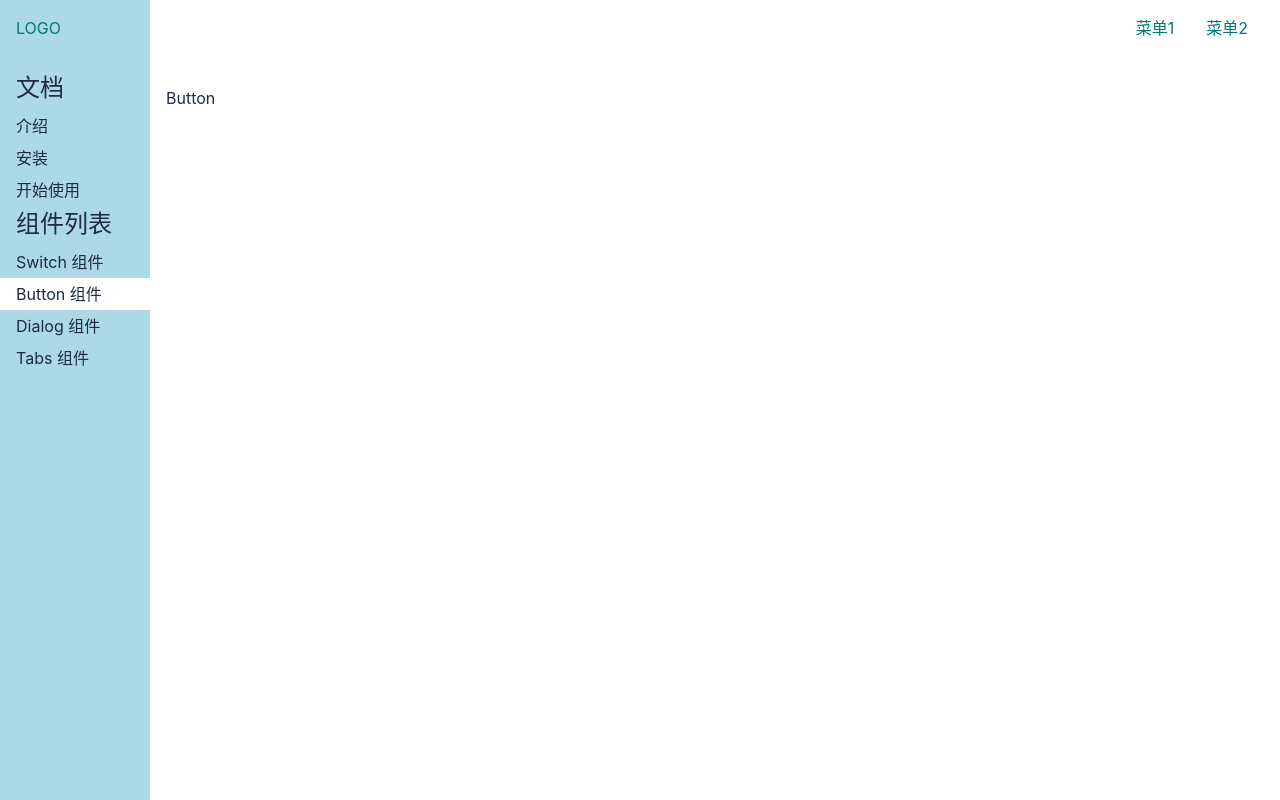
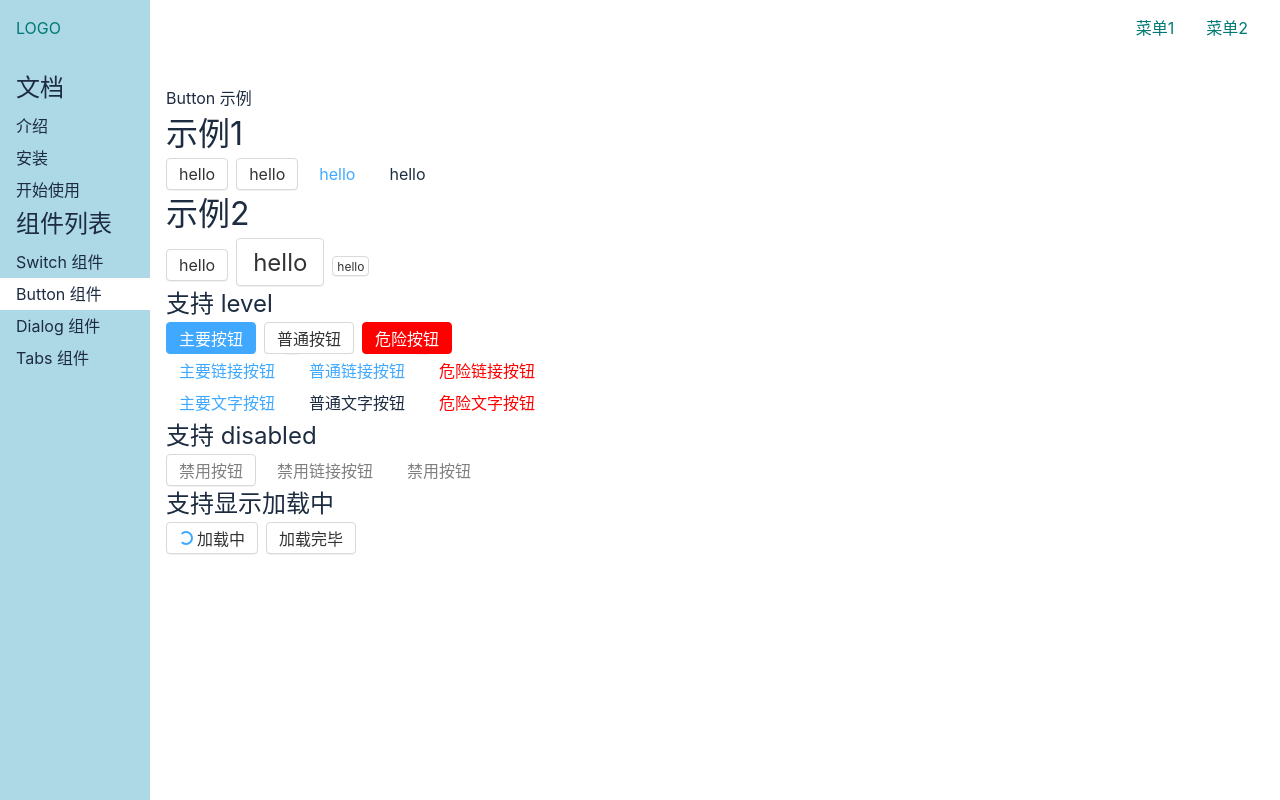
Before and after one commit to akitaSummer/akita_summer_component_library_vue3, a Vue app: page /doc/button in a window 1280 px wide. Built offline with nearby package versions, Linux system fonts and the light colour scheme.

Commit message:
Button init

```diff
--- a/src/components/ButtonDemo.vue
+++ b/src/components/ButtonDemo.vue
@@ -1,13 +1,66 @@
 <template>
+  <div>Button 示例</div>
+  <h1>示例1</h1>
   <div>
-    <div>Button</div>
+    <Button>hello</Button>
+    <Button theme="button">hello</Button>
+    <Button theme="link">hello</Button>
+    <Button theme="text">hello</Button>
+  </div>
+  <h1>示例2</h1>
+  <div>
+    <Button>hello</Button>
+    <Button size="big">hello</Button>
+    <Button size="small">hello</Button>
+  </div>
+  <h2>支持 level</h2>
+  <div>
+    <div>
+      <Button level="main">主要按钮</Button>
+      <Button>普通按钮</Button>
+      <Button level="danger">危险按钮</Button>
+    </div>
+    <div>
+      <Button theme="link" level="main">主要链接按钮</Button>
+      <Button theme="link">普通链接按钮</Button>
+      <Button theme="link" level="danger">危险链接按钮</Button>
+    </div>
+    <div>
+      <Button theme="text" level="main">主要文字按钮</Button>
+      <Button theme="text">普通文字按钮</Button>
+      <Button theme="text" level="danger">危险文字按钮</Button>
+    </div>
+  </div>
+  <h2>支持 disabled</h2>
+  <div>
+    <Button disabled>禁用按钮</Button>
+    <Button theme="link" disabled>禁用链接按钮</Button>
+    <Button theme="text" disabled>禁用按钮</Button>
+  </div>
+  <h2>支持显示加载中</h2>
+  <div>
+    <Button loading>加载中</Button>
+    <Button>加载完毕</Button>
   </div>
 </template>
 
-<script>
- export default {
-  name: "ButtonDemo"
- }
+<script lang="ts">
+import { defineComponent } from 'vue'
+import Button from '../lib/Button.vue'
+ export default defineComponent({
+   name: "ButtonDemo",
+   components: {
+     Button
+   },
+   setup() {
+     const onClick = () => {
+       console.log('hi')
+     }
+     return {
+       onClick
+     }
+   }
+ })
 </script>
 
 <style scoped lang="scss">
--- /dev/null
+++ b/src/lib/Button.vue
@@ -0,0 +1,212 @@
+<template>
+  <button
+    class="cheese-button"
+    :class="classes"
+    :disabled="disabled"
+  >
+    <span class="cheese-loadingIndicator" v-if="loading"></span>
+    <slot />
+  </button>
+</template>
+
+<script lang="ts">
+import {defineComponent, computed, PropType} from 'vue'
+
+type LevelType = 'main' | 'normal' | 'danger'
+type ThemeType = 'button' | 'link' | 'text'
+type SizeType = 'small' | 'normal' | 'big'
+
+export default defineComponent({
+  name: "Button",
+  // inheritAttrs: false, //禁止默认事件绑定,可以使用v-bind="$attrs"重新绑定
+  props: {
+    theme: {
+      type: String as PropType<ThemeType>,
+      default: 'button'
+    },
+    size: {
+      type: String as PropType<SizeType>,
+      default: 'normal'
+    },
+    level:{
+      type: String as PropType<LevelType>,
+      default: 'normal'
+    },
+    disabled: {
+      type: Boolean,
+      default: false
+    },
+    loading: {
+      type: Boolean,
+      default: false
+    }
+  },
+  setup(props, context) {
+    // 或使用context.attrs重新绑定
+    // props需要声明才能使用,attrs不需要
+    // props没有声明的属性会在attrs中
+    // props不包含事件,attrs包含
+    // props支持string以外类型,attrs只有string
+    // const { size, ...rest } = context.attrs
+    // return {
+    //   rest
+    // }
+    const { theme, size, level } = props
+    const classes = computed(() => {
+      return {
+        [`cheese-theme-${theme}`]: theme,
+        [`cheese-size-${size}`]: size,
+        [`cheese-level-${level}`]: level,
+      }
+    })
+    return {
+      classes
+    }
+  }
+})
+</script>
+
+<style lang="scss">
+$h: 32px;
+$border-color: #d9d9d9;
+$color: #333;
+$blue: #40a9ff;
+$radius: 4px;
+$red: red;
+$grey: grey;
+.cheese-button {
+  box-sizing: border-box;
+  height: $h;
+  padding: 0 12px;
+  cursor: pointer;
+  display: inline-flex;
+  justify-content: center;
+  align-items: center;
+  white-space: nowrap;
+  background: white;
+  color: $color;
+  border: 1px solid $border-color;
+  border-radius: $radius;
+  box-shadow: 0 1px 0 fade-out(black, 0.95);
+  transition: background 250ms;
+  & + & {
+    margin-left: 8px;
+  }
+  &:hover,
+  &:focus {
+    color: $blue;
+    border-color: $blue;
+  }
+  &:focus {
+    outline: none;
+  }
+  &::-moz-focus-inner {
+    border: 0;
+  }
+  &.cheese-theme-link {
+    border-color: transparent;
+    box-shadow: none;
+    color: $blue;
+    &:hover,
+    &:focus {
+      color: lighten($blue, 10%);
+    }
+  }
+  &.cheese-theme-text {
+    border-color: transparent;
+    box-shadow: none;
+    color: inherit;
+    &:hover,
+    &:focus {
+      background: darken(white, 5%);
+    }
+  }
+  &.cheese-size-big {
+    font-size: 24px;
+    height: 48px;
+    padding: 0 16px;
+  }
+  &.cheese-size-small {
+    font-size: 12px;
+    height: 20px;
+    padding: 0 4px;
+  }
+  &.cheese-theme-button {
+    &.cheese-level-main {
+      background: $blue;
+      color: white;
+      border-color: $blue;
+      &:hover,
+      &:focus {
+        background: darken($blue, 10%);
+        border-color: darken($blue, 10%);
+      }
+    }
+    &.cheese-level-danger {
+      background: $red;
+      border-color: $red;
+      color: white;
+      &:hover,
+      &:focus {
+        background: darken($red, 10%);
+        border-color: darken($red, 10%);
+      }
+    }
+  }
+  &.cheese-theme-link {
+    &.cheese-level-danger {
+      color: $red;
+      &:hover,
+      &:focus {
+        color: darken($red, 10%);
+      }
+    }
+  }
+  &.cheese-theme-text {
+    &.cheese-level-main {
+      color: $blue;
+      &:hover,
+      &:focus {
+        color: darken($blue, 10%);
+      }
+    }
+    &.cheese-level-danger {
+      color: $red;
+      &:hover,
+      &:focus {
+        color: darken($red, 10%);
+      }
+    }
+  }
+  &.cheese-theme-button {
+    &[disabled] {
+      cursor: not-allowed;
+      color: $grey;
+      &:hover {
+        border-color: $grey;
+      }
+    }
+  }
+  &.cheese-theme-link, &.cheese-theme-text {
+    &[disabled] {
+      cursor: not-allowed;
+      color: $grey;
+    }
+  }
+  > .cheese-loadingIndicator{
+    width: 14px;
+    height: 14px;
+    display: inline-block;
+    margin-right: 4px;
+    border-radius: 8px;
+    border-color: $blue $blue $blue transparent;
+    border-style: solid;
+    border-width: 2px;
+    animation: cheese-spin 1s infinite linear;
+  }
+}
+@keyframes cheese-spin {
+  0%{transform: rotate(0deg)}
+  100%{transform: rotate(360deg)}
+}
+</style>
--- a/src/lib/Switch.vue
+++ b/src/lib/Switch.vue
@@ -30,7 +30,7 @@ export default defineComponent({
 })
 </script>
 
-<style scoped lang="scss">
+<style lang="scss">
 $h: 22px;
 $h2: $h - 4px;
 .cheese-switch {
--- /dev/null
+++ b/src/lib/cheese.scss
@@ -0,0 +1,11 @@
+[class^="cheese-"], [class*=" cheese-"] {
+  margin: 0;
+  padding: 0;
+  box-sizing: border-box;
+  font-size: 16px;
+  font-family: -apple-system, "Noto Sans", "Helvetica Neue", Helvetica,
+  "Nimbus Sans L", Arial, "Liberation Sans", "PingFang SC", "Hiragino Sans GB",
+  "Noto Sans CJK SC", "Source Han Sans SC", "Source Han Sans CN",
+  "Microsoft YaHei", "Wenquanyi Micro Hei", "WenQuanYi Zen Hei", "ST Heiti",
+  SimHei, "WenQuanYi Zen Hei Sharp", sans-serif;
+}
--- a/src/main.ts
+++ b/src/main.ts
@@ -1,6 +1,7 @@
+import './lib/cheese.scss'
+import './index.scss'
 import { createApp } from 'vue'
 import App from './App.vue'
-import './index.scss'
 import { router } from "./router"
 
 const app = createApp(App)
```
Also changed, not shown: tsconfig.json (added, +10 -0 lines).
